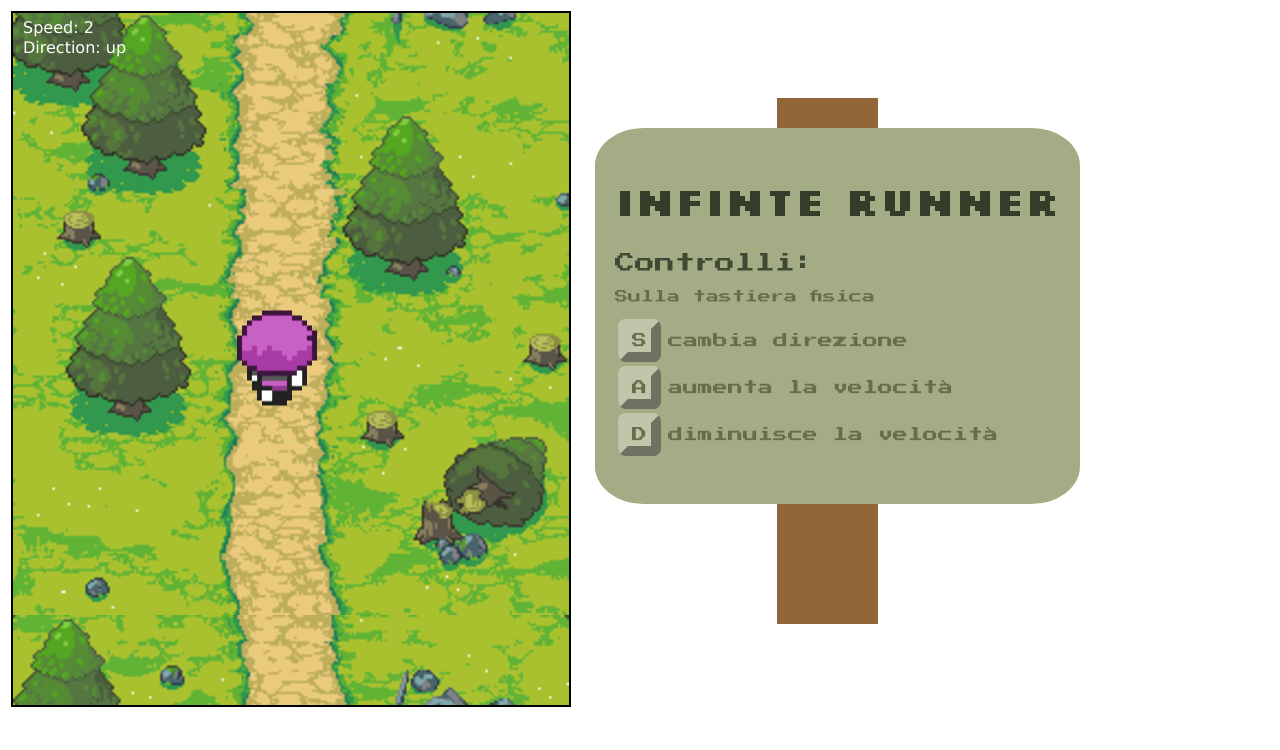
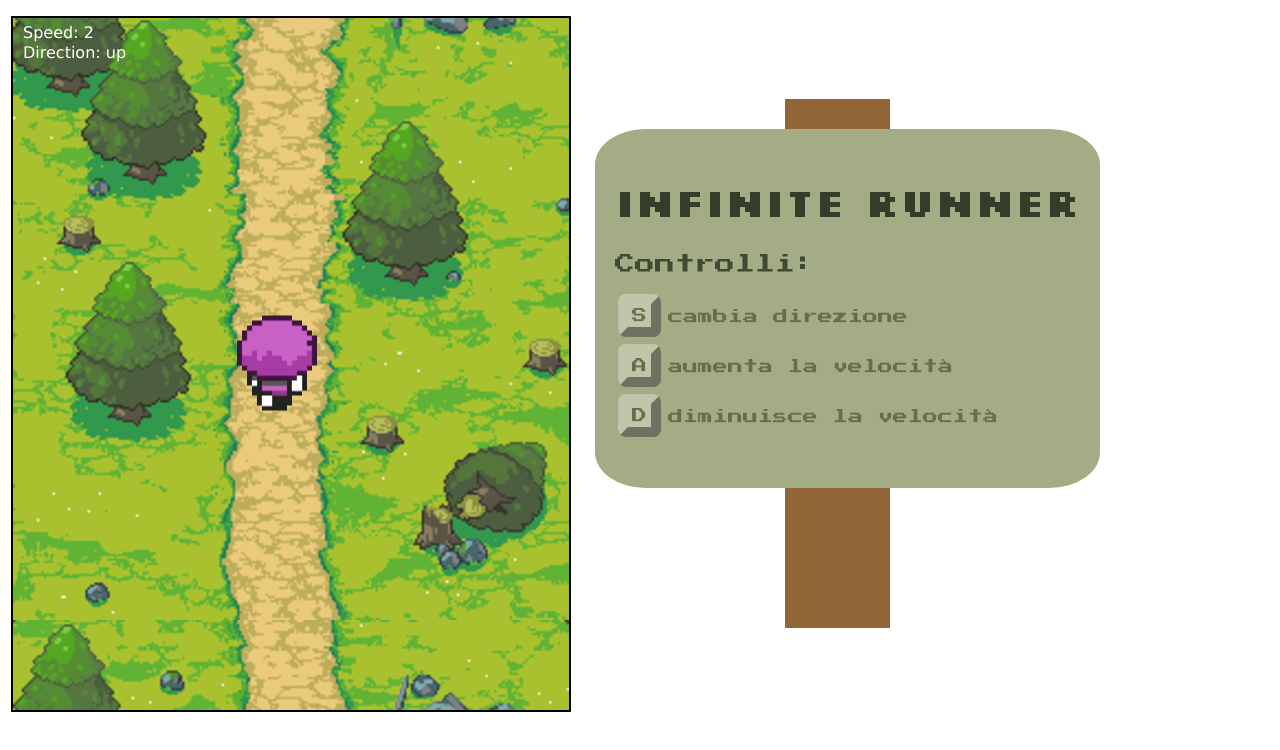
Before and after one commit to Alis-code22/Infinite_Runner, a plain HTML site: page index.html in a window 1280 px wide. Drawn offline with Linux system fonts and the light colour scheme.

Commit message:
final touches

```diff
--- a/index.html
+++ b/index.html
@@ -18,11 +18,10 @@
 		<tr>
 			<td><canvas id="canvas" width="556" height="692"></canvas></td>
 			<td>
-				<div id="pole1"> </div>
+				<div id="pole_top"> </div>
 				<div id="box">
-					<h1 id="title"> Infinte Runner </h1>
+					<h1 id="title"> Infinite Runner </h1>
 					<h2 id="subtitle"> Controlli: </h2>
-					<p id="notes"> Sulla tastiera fisica </p>
 					<table>
 						<tr>
 							<td> <button id="button"  onclick="direzione()">S</button> </td>
@@ -38,7 +37,7 @@
 						</tr>
 					</table>
 				</div>
-				<div id="pole2"> </div>
+				<div id="pole_bottom"> </div>
 			</td>
 
 		</tr>
--- a/style.css
+++ b/style.css
@@ -1,7 +1,12 @@
 @import url('https://fonts.googleapis.com/css2?family=Press+Start+2P&display=swap');
 @import url('https://fonts.googleapis.com/css2?family=Silkscreen:wght@400;700&display=swap');
 
+body {
+  overflow-y: hidden; /* Prevents vertical scrollbars */
+}
+
 #canvas {
+  margin-top: 5px;
   border: 2px solid black;
 }
 
@@ -58,6 +63,7 @@
   box-sizing: border-box;
   cursor: pointer;
   display: inline-block;
+  margin-bottom: 3px;
 }
 
 #button:hover {
@@ -84,15 +90,15 @@
   font-size: 13px;
 }
 
-#pole1 {
+#pole_top {
   height: 30px;
   width: 20%;
   background-color: #936639;
   margin: auto;
 }
 
-#pole2 {
-  height: 120px;
+#pole_bottom {
+  height: 140px;
   width: 20%;
   background-color: #936639;
   margin: auto;
```
